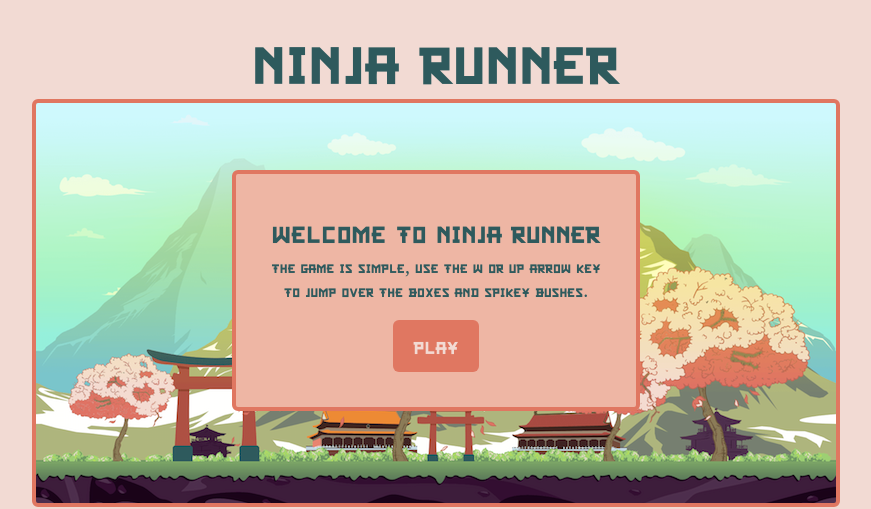
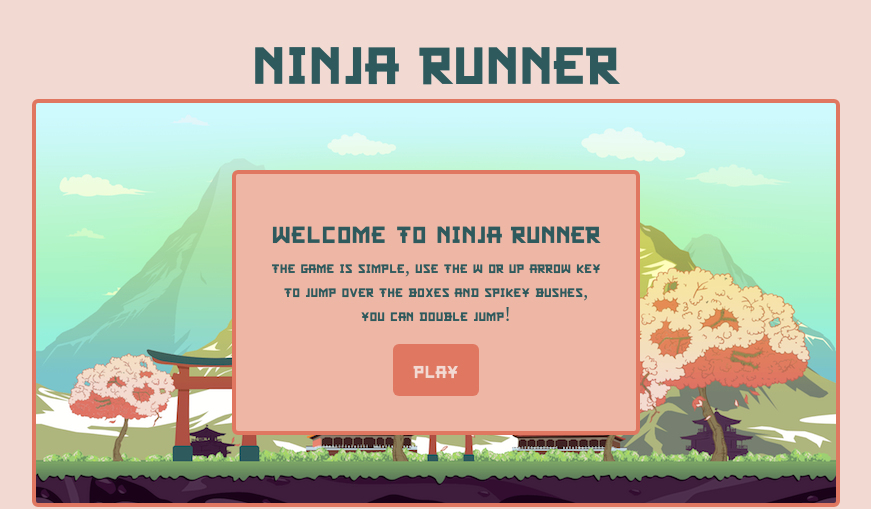
Before and after one commit to ppondo/Ninja-Runner, a website built with webpack: page index.html in a window 1280 px wide. Shown: the top 509 px of the page, without its empty margins (204-1075 px from the left). Built offline with nearby package versions, Linux system fonts and the light colour scheme.

Commit message:
adjust intro message

```diff
--- a/index.html
+++ b/index.html
@@ -39,7 +39,7 @@
     </div>
     <div class='intro flex' id='intro'>
         <div>Welcome to Ninja Runner</div>
-        <span>the game is simple, use the w or up arrow key to jump over the boxes and spikey bushes.</span>
+        <span>the game is simple, use the w or up arrow key to jump over the boxes and spikey bushes, you can double jump!</span>
         <!-- <p> have fun!</p> -->
         <button class='play' id='play'>Play</button>
     </div>
```
